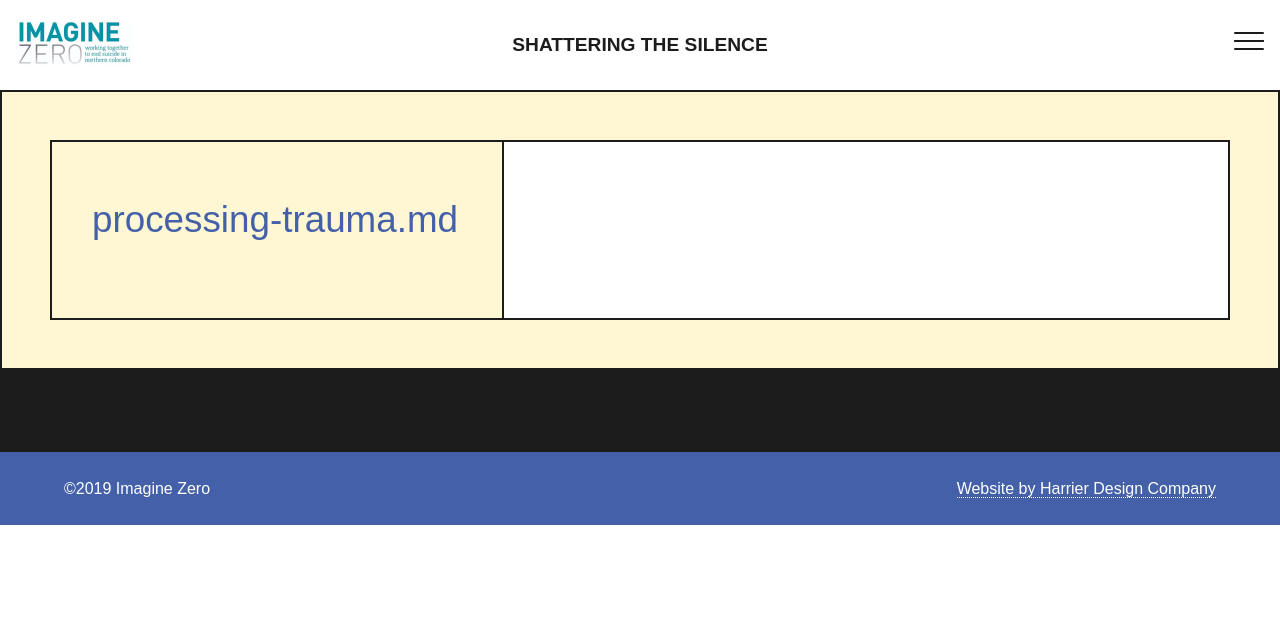
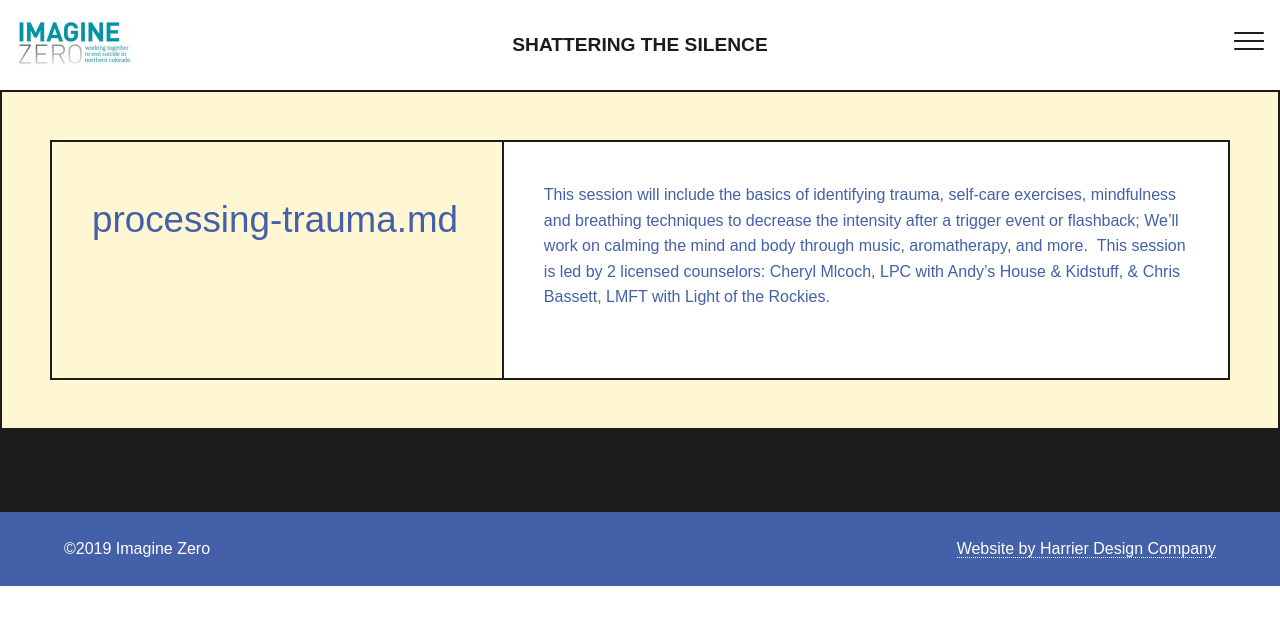
Before and after one commit to michaeldmcqueen/shatteringthesilence, a Jekyll site: the page built from _programs/processing-trauma.md, in a window 1280 px wide. Shown: the top 625 px of the page. Built offline with Jekyll 4.4.1, drawn with Linux system fonts in a browser that asks for light colours; some web fonts are replaced.

Commit message:
Updated 2 files via CloudCannon

```diff
--- a/_programs/processing-trauma.md
+++ b/_programs/processing-trauma.md
@@ -1,9 +1,13 @@
 ---
 title: Processing Trauma
 presenter:
-image_path:
-start_time:
-end_time:
+image_path: /uploads/andys-house-logo-png.png
+start_time: '12:00 Pm'
+end_time: '12:50 PM'
 upstairs_or_downstairs:
+  - Upstairs
 location:
+  - Mermaid Room
 ---
+
+This session will include the basics of identifying trauma, self-care exercises, mindfulness and breathing techniques to decrease the intensity after a trigger event or flashback; We’ll work on calming the mind and body through music, aromatherapy, and more. &nbsp;This session is led by 2 licensed counselors: Cheryl Mlcoch, LPC with Andy’s House & Kidstuff, & Chris Bassett, LMFT with Light of the Rockies.
```
Also changed, not shown: uploads/andys-house-logo-png.png (added).
